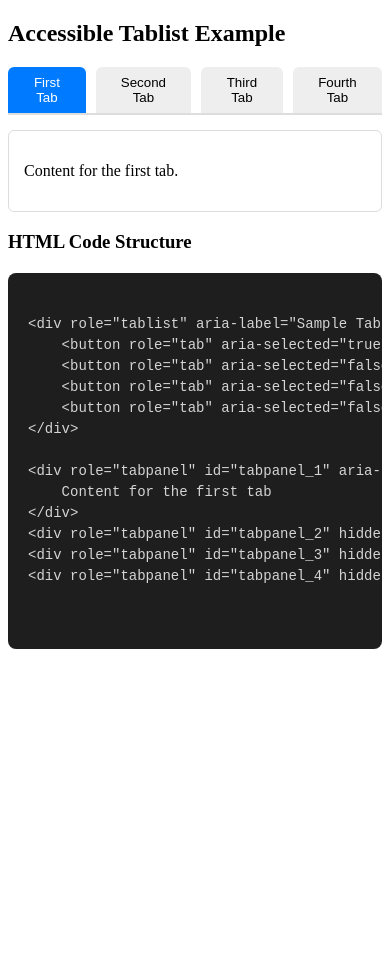
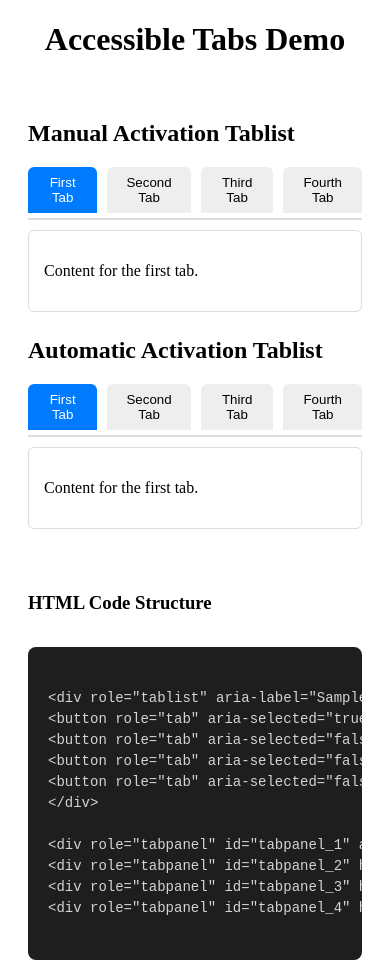
Before and after one commit to Prik03/Accessible-Tabs, a plain HTML site: page index.html in a window 390 px wide. Before the commit the page ends 844 px from the top, so only its background shows below. Drawn offline with nearby package versions, Linux system fonts and the light colour scheme.

Commit message:
create manual tabs

```diff
--- a/index.html
+++ b/index.html
@@ -4,7 +4,7 @@
 <head>
     <meta charset="UTF-8">
     <meta name="viewport" content="width=device-width, initial-scale=1.0">
-    <title>Tablist Pattern Demo</title>
+    <title>Accessible Tabs</title>
 
     <link rel="stylesheet" href="style.css">
 
@@ -14,13 +14,58 @@
 
 <body>
 
-    <h2>Accessible Tablist Example</h2>
+    <body>
+        <main>
+            <center>
+                <h1>Accessible Tabs Demo</h1>
+            </center>
+            <div class="container">
 
-    <div role="tablist" aria-label="Sample Tabs" id="tablist">
-        <button role="tab" id="tab_1" aria-selected="true" tabindex="0" aria-controls="tabpanel_1">First Tab</button>
-        <button role="tab" id="tab_2" aria-selected="false" tabindex="-1" aria-controls="tabpanel_2">Second Tab</button>
-        <button role="tab" id="tab_3" aria-selected="false" tabindex="-1" aria-controls="tabpanel_3">Third Tab</button>
-        <button role="tab" id="tab_4" aria-selected="false" tabindex="-1" aria-controls="tabpanel_4">Fourth Tab</button>
+                <!-- LEFT COLUMN (Tablists) -->
+                <div class="left-column">
+
+                    <h2>Manual Activation Tablist</h2>
+
+                    <div role="tablist" aria-label="Manual Tabs" id="tablist_manual">
+                        <button role="tab" id="tab_1_manual" aria-selected="true" tabindex="0"
+                            aria-controls="tabpanel_1_manual">First Tab</button>
+                        <button role="tab" id="tab_2_manual" aria-selected="false" tabindex="-1"
+                            aria-controls="tabpanel_2_manual">Second Tab</button>
+                        <button role="tab" id="tab_3_manual" aria-selected="false" tabindex="-1"
+                            aria-controls="tabpanel_3_manual">Third Tab</button>
+                        <button role="tab" id="tab_4_manual" aria-selected="false" tabindex="-1"
+                            aria-controls="tabpanel_4_manual">Fourth Tab</button>
+                    </div>
+
+                    <div role="tabpanel" id="tabpanel_1_manual" aria-labelledby="tab_1_manual">
+                        <p>Content for the first tab.</p>
+                    </div>
+                    <div role="tabpanel" id="tabpanel_2_manual" aria-labelledby="tab_2_manual" hidden>
+                        <p>Content for the second tab.</p>
+                    </div>
+                    <div role="tabpanel" id="tabpanel_3_manual" aria-labelledby="tab_3_manual" hidden>
+                        <p>Content for the third tab.</p>
+                    </div>
+                    <div role="tabpanel" id="tabpanel_4_manual" aria-labelledby="tab_4_manual" hidden>
+                        <p>Content for the fourth tab.</p>
+                    </div>
+
+
+                    <!-- Automatic Tablist -->
+                    <h2>Automatic Activation Tablist</h2>
+
+                    <div role="tablist" aria-label="Automatic Tabs" id="tablist">
+                        <button role="tab" id="tab_1" aria-selected="true" tabindex="0" aria-controls="tabpanel_1">First
+                            Tab</button>
+                        <button role="tab" id="tab_2" aria-selected="false" tabindex="-1"
+                            aria-controls="tabpanel_2">Second
+                            Tab</button>
+                        <button role="tab" id="tab_3" aria-selected="false" tabindex="-1"
+                            aria-controls="tabpanel_3">Third
+                            Tab</button>
+                        <button role="tab" id="tab_4" aria-selected="false" tabindex="-1"
+                            aria-controls="tabpanel_4">Fourth
+                            Tab</button>
                     </div>
 
                     <div role="tabpanel" id="tabpanel_1" aria-labelledby="tab_1">
@@ -36,26 +81,36 @@
                         <p>Content for the fourth tab.</p>
                     </div>
 
+                </div>
 
+
+                <!-- RIGHT COLUMN (Code Section) -->
+                <div class="right-column">
                     <h3>HTML Code Structure</h3>
 
                     <pre class="code-block">
 <code>
 &lt;div role="tablist" aria-label="Sample Tabs"&gt;
-    &lt;button role="tab" aria-selected="true" aria-controls="tabpanel_1"&gt;First Tab&lt;/button&gt;
-    &lt;button role="tab" aria-selected="false" aria-controls="tabpanel_2"&gt;Second Tab&lt;/button&gt;
-    &lt;button role="tab" aria-selected="false" aria-controls="tabpanel_3"&gt;Third Tab&lt;/button&gt;
-    &lt;button role="tab" aria-selected="false" aria-controls="tabpanel_4"&gt;Fourth Tab&lt;/button&gt;
+&lt;button role="tab" aria-selected="true" aria-controls="tabpanel_1" tabindex="0"&gt;First Tab&lt;/button&gt;
+&lt;button role="tab" aria-selected="false" aria-controls="tabpanel_2" tabindex="-1"&gt;Second Tab&lt;/button&gt;
+&lt;button role="tab" aria-selected="false" aria-controls="tabpanel_3" tabindex="-1"&gt;Third Tab&lt;/button&gt;
+&lt;button role="tab" aria-selected="false" aria-controls="tabpanel_4" tabindex="-1"&gt;Fourth Tab&lt;/button&gt;
 &lt;/div&gt;
 
-&lt;div role="tabpanel" id="tabpanel_1" aria-labelledby="tab_1"&gt;
-    Content for the first tab
-&lt;/div&gt;
+&lt;div role="tabpanel" id="tabpanel_1" aria-labelledby="tab_1"&gt;Content for the first tab&lt;/div&gt;
 &lt;div role="tabpanel" id="tabpanel_2" hidden&gt;Content for the second tab&lt;/div&gt;
 &lt;div role="tabpanel" id="tabpanel_3" hidden&gt;Content for the third tab&lt;/div&gt;
 &lt;div role="tabpanel" id="tabpanel_4" hidden&gt;Content for the fourth tab&lt;/div&gt;
 </code>
 </pre>
+                </div>
+
+            </div>
+
+        </main>
+
+    </body>
+
 
 </body>
 
--- a/script.js
+++ b/script.js
@@ -1,9 +1,11 @@
 $(document).ready(function () {
 
-    const $tabs = $('[role="tab"]');
-    const $panels = $('[role="tabpanel"]');
+    /* AUTOMATIC TAB ACTIVATION */
 
-    function activateTab(index) {
+    const $tabs = $('[role="tab"]').not('#tablist_manual [role="tab"]');
+    const $panels = $('[role="tabpanel"]').not('#tablist_manual [role="tabpanel"]');
+
+    function activateAutoTab(index) {
         $tabs.each(function (i) {
             const $tab = $(this);
             const panelId = $tab.attr("aria-controls");
@@ -28,10 +30,12 @@ $(document).ready(function () {
     $tabs.each(function (index) {
         const $tab = $(this);
 
+        // Click activation
         $tab.on("click", function () {
-            activateTab(index);
+            activateAutoTab(index);
         });
 
+        // Keyboard activation
         $tab.on("keydown", function (e) {
             const key = e.key;
             let newIndex = index;
@@ -42,7 +46,58 @@ $(document).ready(function () {
             if (key === "End") newIndex = $tabs.length - 1;
             if (key === " " || key === "Enter") newIndex = index;
 
-            activateTab(newIndex);
+            activateAutoTab(newIndex);
+        });
+    });
+
+
+
+    /* MANUAL TAB ACTIVATION */
+
+    const $Manualtabs = $('#tablist_manual').find('[role="tab"]');
+
+    function activateManualTab(index) {
+        $Manualtabs.each(function (i) {
+            const $Manualtab = $(this);
+            const panelId = $Manualtab.attr("aria-controls");
+            const $panel = $("#" + panelId);
+
+            if (i === index) {
+                $Manualtab.attr({
+                    "aria-selected": "true",
+                    "tabindex": "0"
+                }).focus();
+                $panel.removeAttr("hidden");
+            } else {
+                $Manualtab.attr({
+                    "aria-selected": "false",
+                    "tabindex": "-1"
+                });
+                $panel.attr("hidden", true);
+            }
+        });
+    }
+
+    $Manualtabs.each(function (index) {
+        const $Manualtab = $(this);
+
+        // Click activation
+        $Manualtab.on("click", function () {
+            activateManualTab(index);
+        });
+
+        // Keyboard navigation only (NO automatic activation)
+        $Manualtab.on("keydown", function (e) {
+            const key = e.key;
+            let newIndex = index;
+
+            if (key === "ArrowRight") newIndex = (index + 1) % $Manualtabs.length;
+            if (key === "ArrowLeft") newIndex = (index - 1 + $Manualtabs.length) % $Manualtabs.length;
+            if (key === "Home") newIndex = 0;
+            if (key === "End") newIndex = $Manualtabs.length - 1;
+
+            // Move focus only
+            $Manualtabs.eq(newIndex).focus();
         });
     });
 });
--- a/style.css
+++ b/style.css
@@ -1,8 +1,29 @@
-#tablist {
+/* MAIN 50/50 LAYOUT */
+.container {
+  display: flex;
+  gap: 20px;
+  padding: 20px;
+}
+
+.left-column,
+.right-column {
+  width: 50%;
+}
+
+/* Center content in code column */
+.right-column {
+  display: flex;
+  flex-direction: column;
+  justify-content: flex-start;
+}
+
+/* TABLIST UI */
+[role="tablist"] {
   display: flex;
   gap: 10px;
-  margin-bottom: 15px;
+  margin-bottom: 10px;
   border-bottom: 2px solid #ddd;
+  padding-bottom: 5px;
 }
 
 [role="tab"] {
@@ -18,13 +39,15 @@
   color: white;
 }
 
+/* PANELS */
 [role="tabpanel"] {
   padding: 15px;
   border: 1px solid #ddd;
-  margin-top: 10px;
+  margin-bottom: 25px;
   border-radius: 6px;
 }
 
+/* CODE BLOCK */
 .code-block {
   background: #1e1e1e;
   color: #d4d4d4;
@@ -32,6 +55,16 @@
   border-radius: 8px;
   overflow-x: auto;
   font-size: 14px;
-  margin-top: 20px;
   line-height: 1.5;
 }
+
+/* MOBILE RESPONSIVE */
+@media (max-width: 900px) {
+  .container {
+    flex-direction: column;
+  }
+  .left-column,
+  .right-column {
+    width: 100%;
+  }
+}
```
Lines whose indentation alone changed are shown as unchanged.
